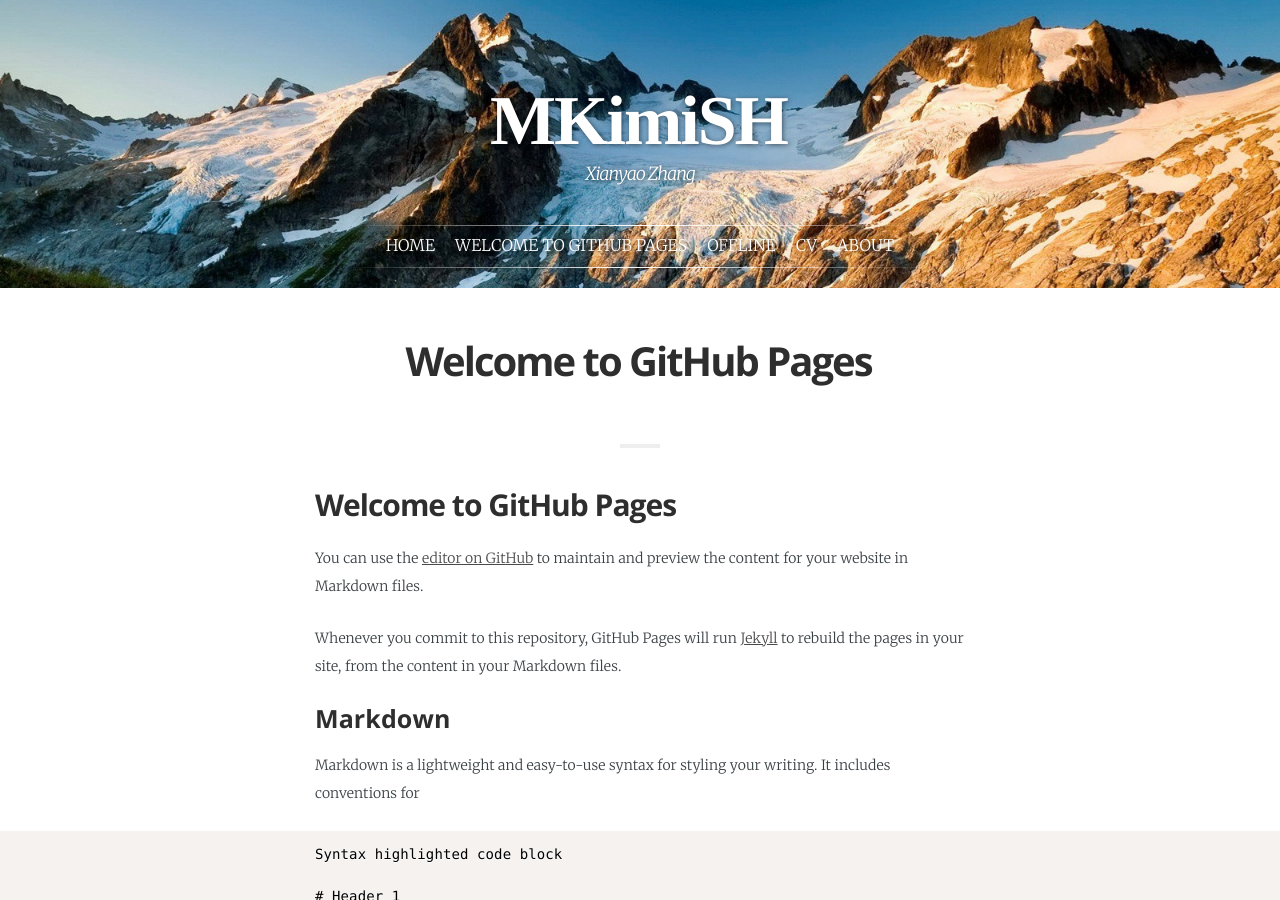
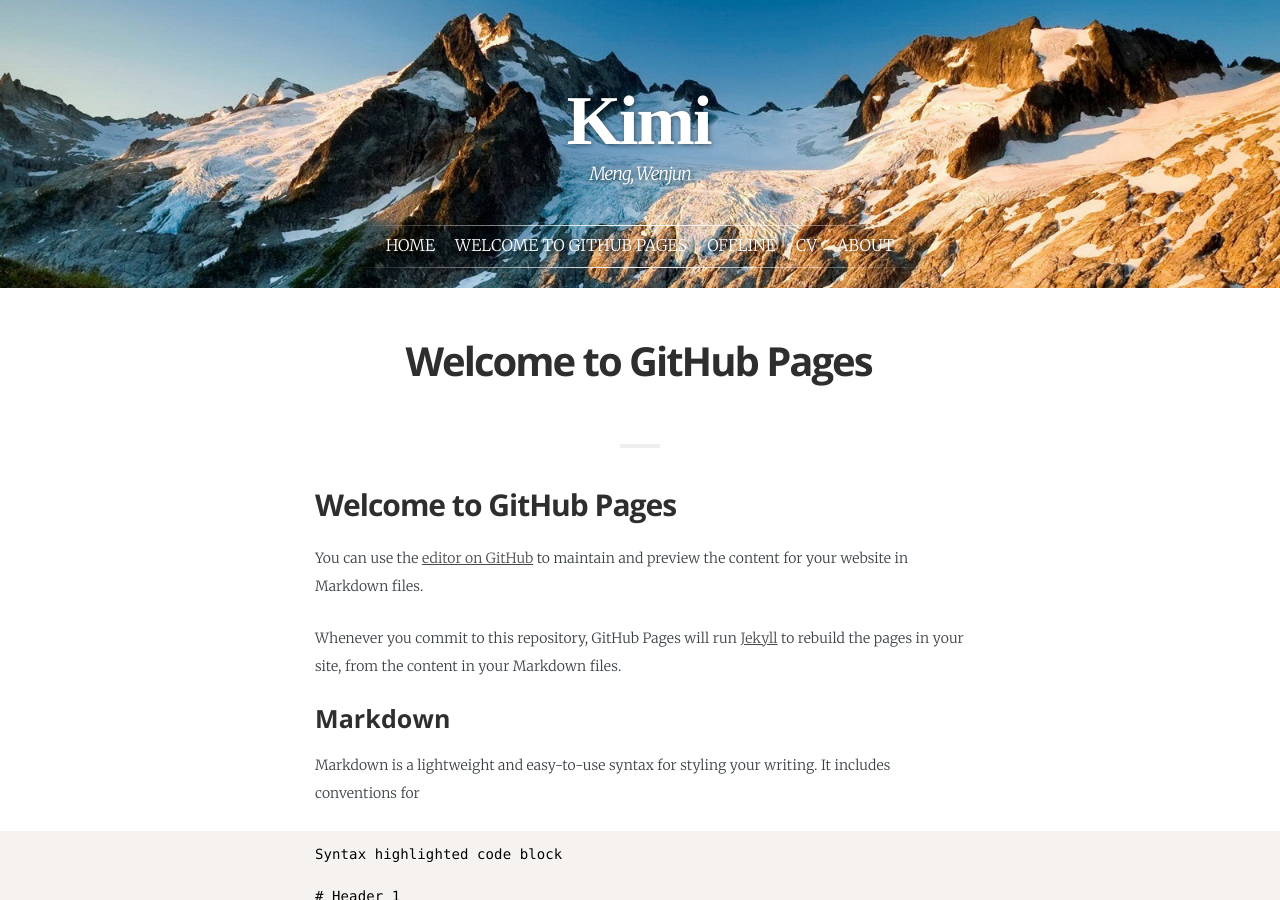
Before and after one commit to wjmeow/wjmeow.github.io, a Jekyll site: the page built from index.md, in a window 1280 px wide and 900 px high. Built offline with Jekyll 4.4.1, drawn with Linux system fonts in a browser that asks for light colours; some web fonts are replaced; our own code applies the rules of GitHub Pages for plain Markdown files.

```diff
--- a/_config.yml
+++ b/_config.yml
@@ -6,17 +6,17 @@
 # 'jekyll serve'. If you change this file, please restart the server process.
 
 # Site settings
-title:            MKimiSH
-subtitle:         Xianyao Zhang
-description:      This is the jekyllTheme example blog. It only exists to demonstrate how the theme looks and feels.
-keywords:         demo theme example github jekyll features
+title:            Kimi
+subtitle:         Meng, Wenjun
+# description:      This is the jekyllTheme example blog. It only exists to demonstrate how the theme looks and feels.
+# keywords:         demo theme example github jekyll features
 language:         "en" # default language of the blog. Language codes: http://www.w3schools.com/tags/ref_language_codes.asp
 
 baseurl:          "" # the subpath of your site, e.g. /blog
 url:              "" # the base hostname & protocol for your site. Have a look at robots.txt as well!
 permalink:        /blog/:categories/:title
 cover:            /assets/mountain-cover.jpg
-disqus_shortname: "mkimish"
+disqus_shortname: "wjmeng"
 
 # Build settings
 sass:
--- a/robots.txt
+++ b/robots.txt
@@ -1,3 +1,3 @@
 User-agent: *
 Disallow:
-Host: http://mkimish.github.io/
+Host: http://wjmeow.github.io/
```
Also changed, not shown: _data/cv.yml (+4 -5 lines), 1 other file.
